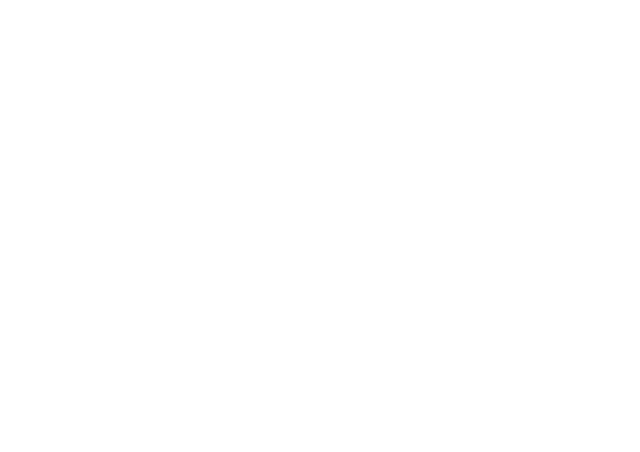
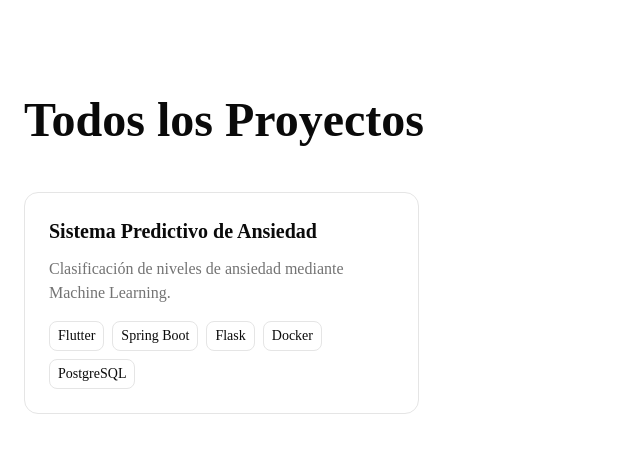
Before and after one commit to trevolcanm10/denilson-portfolio, a Next.js app: page /projects in a window 1280 px wide. Before the commit this address had no page. Shown: the top 452 px of the page, without its empty margins (0-640 px from the left). Built offline with nearby package versions, Linux system fonts and the light colour scheme.

Commit message:
Modificaciones en el panel de los proyectos

```diff
--- /dev/null
+++ b/app/projects/[slug]/page.tsx
@@ -0,0 +1,69 @@
+import { projects } from "@/data/projects";
+import { notFound } from "next/navigation";
+import { ArchitectureDiagram } from "@/components/project/architecture-diagram";
+import { CaseStudySection } from "@/components/project/case-study-section";
+import { ProjectHeader } from "@/components/project/project-header";
+import { TechnologyStack } from "@/components/project/technology-stack";
+type Props = {
+  params: Promise<{
+    slug: string;
+  }>;
+};
+
+export default async function ProjectPage({
+  params,
+}: Props) {
+  const { slug } = await params;
+
+  const project = projects.find(
+    (p) => p.slug === slug
+  );
+
+  if (!project) {
+    notFound();
+  }
+
+  return (
+    <main className="mx-auto max-w-5xl px-6 py-24">
+      <ProjectHeader
+        title={project.title}
+        description={project.description}
+        technologies={project.technologies}
+        github={project.github}
+        demo={project.demo}
+        year={project.year}
+        status={project.status}
+      />
+
+      <CaseStudySection title="Problema">
+        <p>{project.problem}</p>
+      </CaseStudySection>
+
+      <CaseStudySection title="Solución">
+        <p>{project.solution}</p>
+      </CaseStudySection>
+
+      <CaseStudySection title="Arquitectura">
+        <ArchitectureDiagram
+          architecture={project.architecture}
+        />
+      </CaseStudySection>
+
+      <CaseStudySection title="Resultados">
+        <ul className="space-y-3">
+          {project.results.map((result) => (
+            <li key={result}>
+              ✓ {result}
+            </li>
+          ))}
+        </ul>
+      </CaseStudySection>
+
+      <CaseStudySection title="Stack Tecnológico">
+        <TechnologyStack
+          stack={project.stack}
+        />
+      </CaseStudySection>
+    </main>
+  );
+}
--- a/app/projects/page.tsx
+++ b/app/projects/page.tsx
@@ -1,59 +1,21 @@
 import { projects } from "@/data/projects";
-import { notFound } from "next/navigation";
-import { ArchitectureDiagram } from "@/components/project/architecture-diagram";
-import { CaseStudySection } from "@/components/project/case-study-section";
-type Props = {
-  params: Promise<{
-    slug: string;
-  }>;
-};
+import { ProjectCard } from "@/components/project/project-card";
 
-export default async function ProjectPage({
-  params,
-}: Props) {
-  const { slug } = await params;
-
-  const project = projects.find(
-    (p) => p.slug === slug
-  );
-
-  if (!project) {
-    notFound();
-  }
-
+export default function ProjectsPage() {
   return (
-    <main className="mx-auto max-w-5xl px-6 py-24">
-      <h1 className="text-5xl font-bold">
-        {project.title}
+    <main className="mx-auto max-w-7xl px-6 py-24">
+      <h1 className="mb-12 text-5xl font-bold">
+        Todos los Proyectos
       </h1>
 
-      <p className="mt-6 text-xl">
-        {project.description}
-      </p>
-
-      <CaseStudySection title="Problema">
-        <p>{project.problem}</p>
-      </CaseStudySection>
-
-      <CaseStudySection title="Solución">
-        <p>{project.solution}</p>
-      </CaseStudySection>
-
-      <CaseStudySection title="Arquitectura">
-        <ArchitectureDiagram
-          architecture={project.architecture}
-        />
-      </CaseStudySection>
-
-      <CaseStudySection title="Resultados">
-        <ul className="space-y-3">
-          {project.results.map((result) => (
-            <li key={result}>
-              ✓ {result}
-            </li>
-          ))}
-        </ul>
-      </CaseStudySection>
+      <div className="grid gap-6 md:grid-cols-2 lg:grid-cols-3">
+        {projects.map((project) => (
+          <ProjectCard
+            key={project.slug}
+            project={project}
+          />
+        ))}
+      </div>
     </main>
   );
 }
--- /dev/null
+++ b/components/project/project-header.tsx
@@ -0,0 +1,82 @@
+interface ProjectHeaderProps {
+  title: string;
+  description: string;
+  technologies: string[];
+
+  github?: string;
+  demo?: string;
+
+  year?: string;
+  status?: string;
+}
+
+export function ProjectHeader({
+  title,
+  description,
+  technologies,
+  github,
+  demo,
+  year,
+  status,
+}: ProjectHeaderProps) {
+  return (
+    <header className="mb-20">
+      <div className="space-y-6">
+        <div>
+          <h1 className="text-5xl font-bold tracking-tight">
+            {title}
+          </h1>
+
+          <p className="mt-6 max-w-3xl text-xl text-muted-foreground">
+            {description}
+          </p>
+        </div>
+
+        <div className="flex flex-wrap gap-2">
+          {technologies.map((tech) => (
+            <span
+              key={tech}
+              className="
+                rounded-full
+                border
+                px-3
+                py-1
+                text-sm
+              "
+            >
+              {tech}
+            </span>
+          ))}
+        </div>
+
+        <div className="flex gap-6">
+          {github && (
+            <a
+              href={github}
+              target="_blank"
+              rel="noopener noreferrer"
+              className="font-medium underline"
+            >
+              GitHub ↗
+            </a>
+          )}
+
+          {demo && (
+            <a
+              href={demo}
+              target="_blank"
+              rel="noopener noreferrer"
+              className="font-medium underline"
+            >
+              Demo ↗
+            </a>
+          )}
+        </div>
+
+        <div className="text-sm text-muted-foreground">
+          {year} · {status}
+        </div>
+      </div>
+    </header>
+  );
+}
--- /dev/null
+++ b/components/project/technology-stack.tsx
@@ -0,0 +1,37 @@
+interface StackItem {
+  category: string;
+  technology: string;
+}
+
+interface TechnologyStackProps {
+  stack: StackItem[];
+}
+
+export function TechnologyStack({
+  stack,
+}: TechnologyStackProps) {
+  return (
+    <div className="mt-8 grid gap-4 md:grid-cols-2 lg:grid-cols-3">
+      {stack.map((item) => (
+        <div
+          key={`${item.category}-${item.technology}`}
+          className="
+            rounded-2xl
+            border
+            p-6
+            transition-all
+            hover:shadow-md
+          "
+        >
+          <p className="text-sm text-muted-foreground">
+            {item.category}
+          </p>
+
+          <h3 className="mt-2 text-xl font-semibold">
+            {item.technology}
+          </h3>
+        </div>
+      ))}
+    </div>
+  );
+}
--- a/data/projects.ts
+++ b/data/projects.ts
@@ -33,9 +33,42 @@ export const projects: Project[] = [
         "Clasificación automática",
         "API REST",
         "Clasificación automática de estudiantes",
-        "Arquitectura desacoplada",
         "Integración Flutter + Spring Boot + Flask",
         "Persistencia de datos en PostgreSQL",
     ],
+
+    stack: [
+        {
+            category: "Frontend",
+            technology: "Flutter",
+        },
+        {
+            category: "Backend",
+            technology: "Spring Boot",
+        },
+        {
+            category: "Machine Learning",
+            technology: "Flask",
+        },
+        {
+            category: "Database",
+            technology: "PostgreSQL",
+        },
+        {
+            category: "DevOps",
+            technology: "Docker",
+        },
+    ],
+
+    github:
+        "https://github.com/tuusuario/sistema-ansiedad",
+
+    demo:
+        "https://demo.com",
+
+    year: "2026",
+
+    status: "Completado",
+
   },
 ];
--- a/types/project.ts
+++ b/types/project.ts
@@ -1,9 +1,16 @@
 export interface Project {
   slug: string;
+
   title: string;
+
   description: string;
 
   technologies: string[];
+
+  stack: {
+    category: string;
+    technology: string;
+  }[];
 
   problem: string;
 
@@ -12,4 +19,13 @@ export interface Project {
   architecture: string[];
 
   results: string[];
+
+  github?: string;
+
+  demo?: string;
+
+  year?: string;
+
+  status?: string;
+
 }
```
